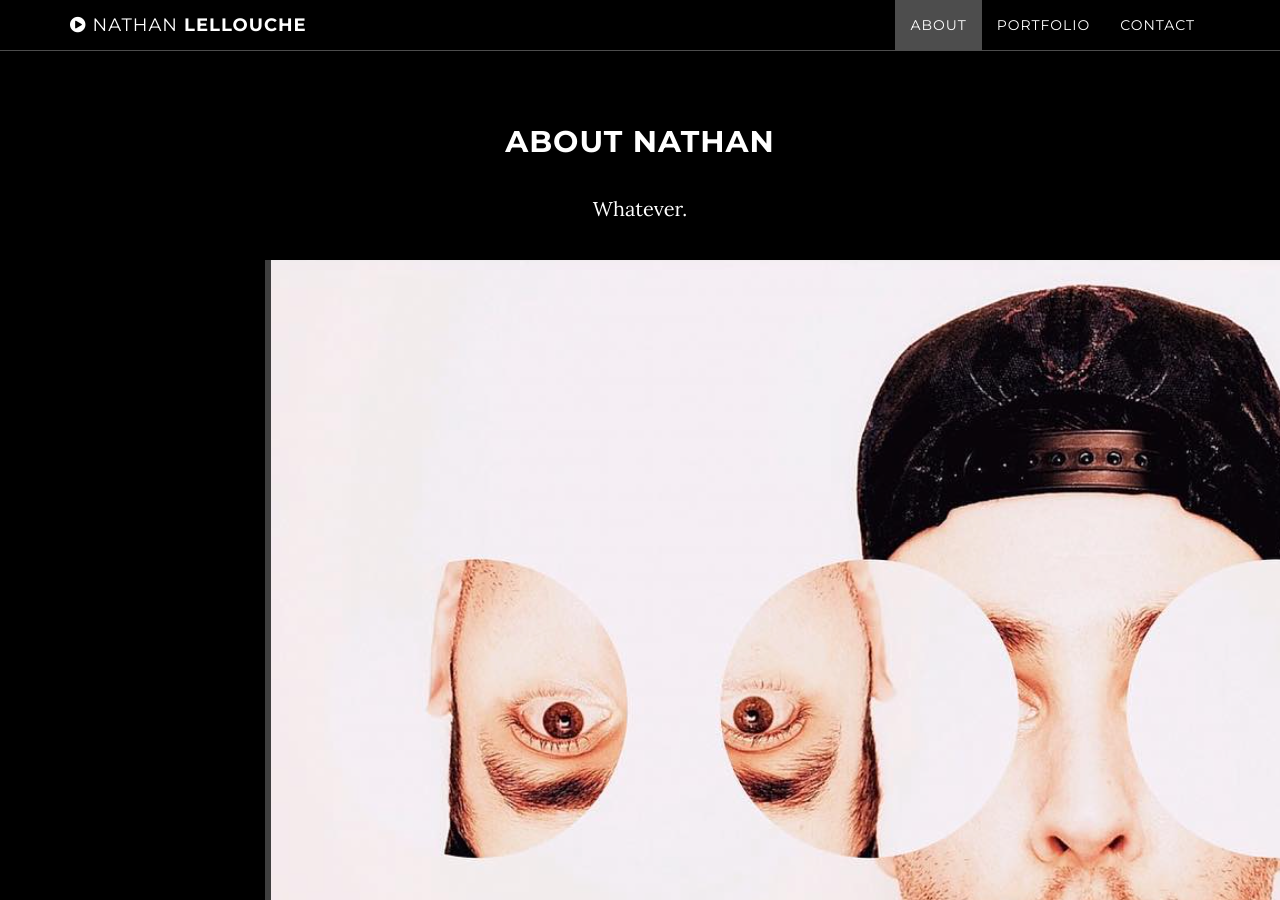
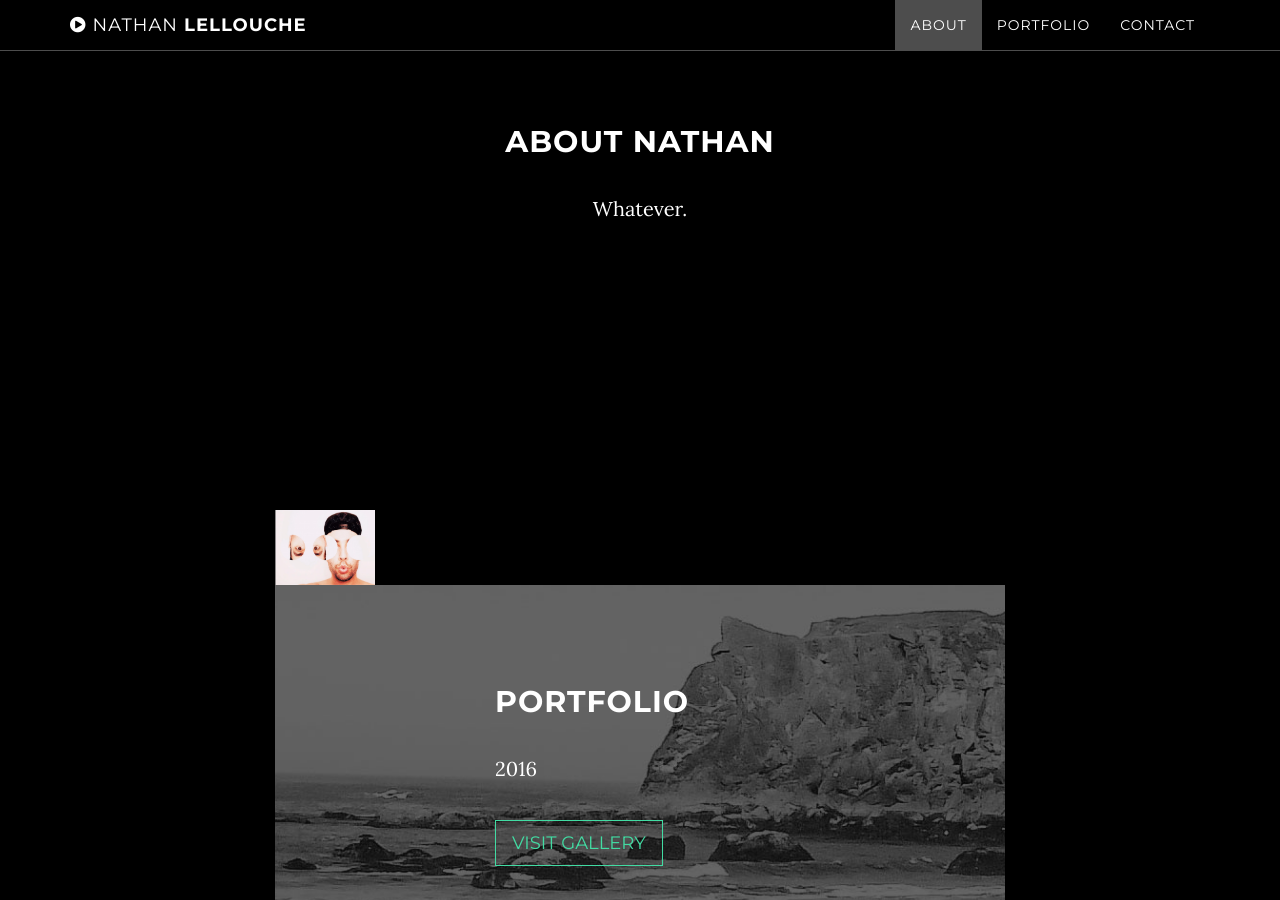
Before and after one commit to nathanlellouche/nathanlellouche.github.io, a Jekyll site: the page index.html, which Jekyll copies as it is, in a window 1280 px wide and 900 px high, scrolled down 1025 px. Built offline with Jekyll 4.4.1, drawn with Linux system fonts in a browser that asks for light colours; nearby versions of some CDN libraries.

Commit message:
Update index.html

```diff
--- a/index.html
+++ b/index.html
@@ -93,11 +93,15 @@
                 <h2>About Nathan</h2>
 
              <p>Whatever.</p>
-             <img src="nathan.png" />
+
             </div>
         </div>
     </section>
-
+         <div class="container">
+                <div class="col-lg-8 col-lg-offset-2">
+      <img src="nathan.png" width="100/>
+      </div>
+      </div>
     <!-- Download Section -->
     <section id="download" class="content-section text-center">
         <div class="download-section">
```
